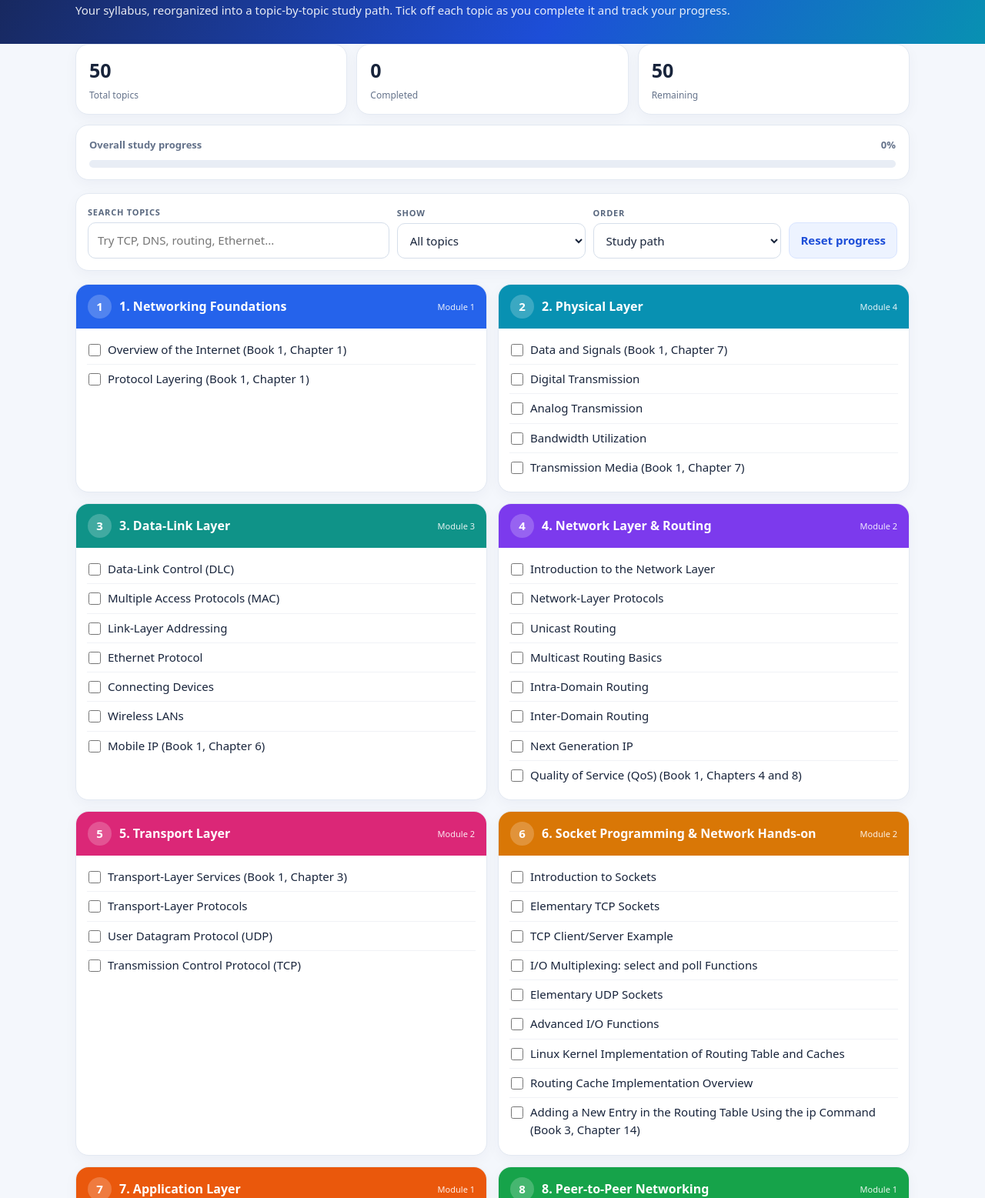
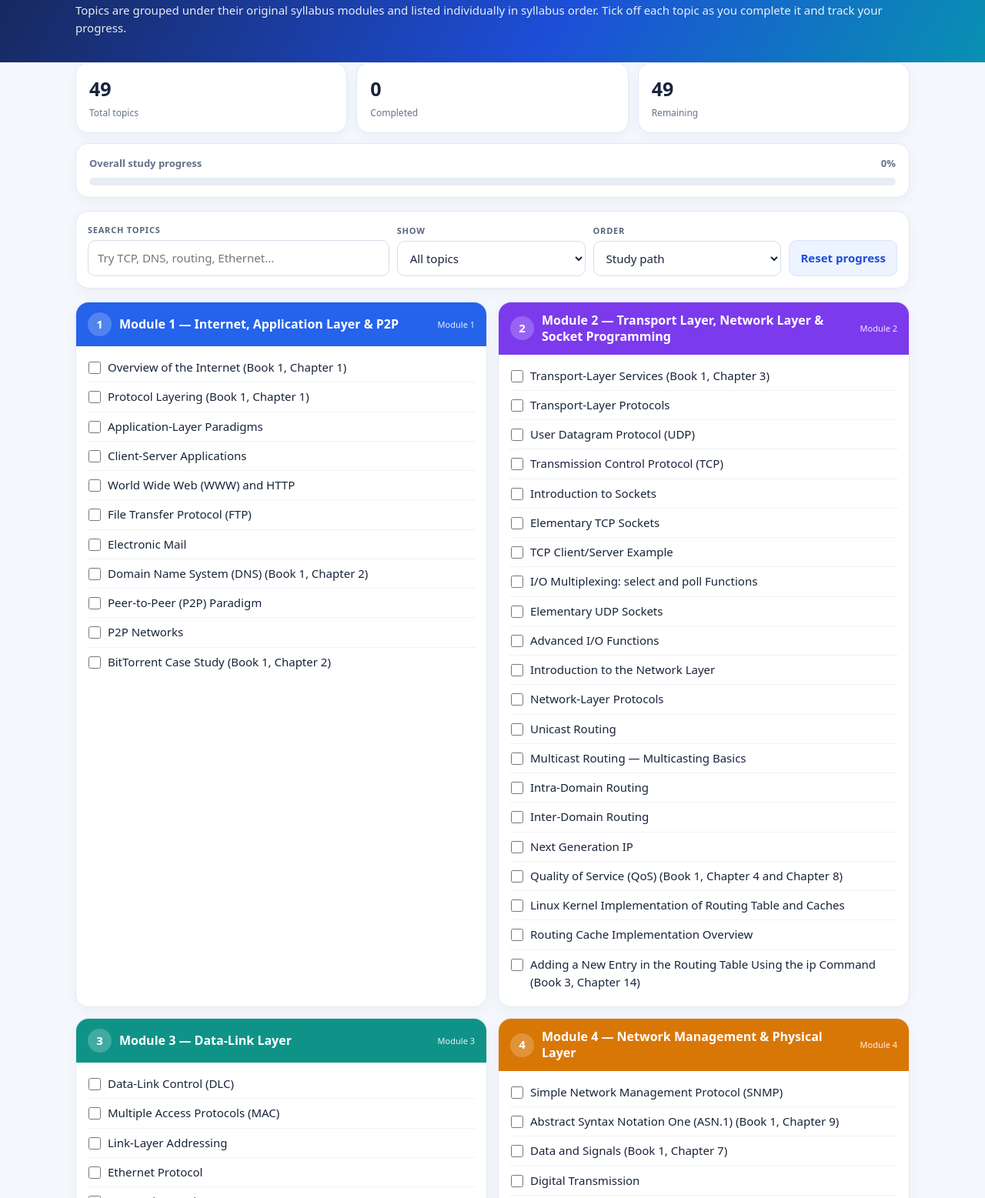
Before and after one commit to Sreelakshmi919/CN_Topics_Sorter, a plain HTML site: page index.html in a window 1280 px wide. Shown: the part 123-1680 px from the top of the page at 77% size. Drawn offline with Linux system fonts and the light colour scheme.

Commit message:
Reorganize topic sorter by original syllabus modules

```diff
--- a/index.html
+++ b/index.html
@@ -28,45 +28,40 @@ button:focus-visible,input:focus-visible,select:focus-visible{outline:3px solid
 </style>
 </head>
 <body>
-<header class="hero"><div class="wrap"><div class="eyebrow">Semester 5 · PCCST501</div><h1>Computer Networks</h1><p>Your syllabus, reorganized into a topic-by-topic study path. Tick off each topic as you complete it and track your progress.</p></div></header>
+<header class="hero"><div class="wrap"><div class="eyebrow">Semester 5 · PCCST501</div><h1>Computer Networks</h1><p>Topics are grouped under their original syllabus modules and listed individually in syllabus order. Tick off each topic as you complete it and track your progress.</p></div></header>
 <main class="wrap">
 <section class="stats" aria-label="Study statistics"><div class="stat"><b id="total">0</b><span>Total topics</span></div><div class="stat"><b id="completed">0</b><span>Completed</span></div><div class="stat"><b id="remaining">0</b><span>Remaining</span></div></section>
 <section class="panel progress-panel"><div class="progress-meta"><strong>Overall study progress</strong><strong id="percent">0%</strong></div><div class="track"><div class="fill" id="fill"></div></div></section>
 <section class="panel controls" aria-label="Topic controls">
 <div class="field search"><label for="search">SEARCH TOPICS</label><input id="search" type="search" placeholder="Try TCP, DNS, routing, Ethernet..."></div>
 <div class="field"><label for="filter">SHOW</label><select id="filter"><option value="all">All topics</option><option value="todo">Not completed</option><option value="done">Completed</option></select></div>
-<div class="field"><label for="order">ORDER</label><select id="order"><option value="path">Study path</option><option value="az">A–Z within section</option></select></div>
+<div class="field"><label for="order">ORDER</label><select id="order"><option value="path">Study path</option><option value="az">A–Z within module</option></select></div>
 <button class="secondary" id="reset" type="button">Reset progress</button>
 </section>
 <div class="grid" id="topics"></div>
-<p class="note">Study order is arranged from foundational concepts upward through the network layers, then practical programming and network management. Original module numbers and book references are shown to help you cross-check your syllabus. Hands-on items are included as listed in the syllabus.</p>
+<p class="note">Topics are arranged module-wise to match your official syllabus, with each module broken into individual study topics. Book references and hands-on items are retained where shown in the syllabus.</p>
 <footer>Computer Networks · PCCST501 · Your checked topics are saved in this browser on this device.</footer>
 </main>
 <script>
 const sections=[
-{title:"1. Networking Foundations",module:"Module 1",color:"#2563eb",topics:[
-"Overview of the Internet (Book 1, Chapter 1)","Protocol Layering (Book 1, Chapter 1)"]},
-{title:"2. Physical Layer",module:"Module 4",color:"#0891b2",topics:[
-"Data and Signals (Book 1, Chapter 7)","Digital Transmission","Analog Transmission","Bandwidth Utilization","Transmission Media (Book 1, Chapter 7)"]},
-{title:"3. Data-Link Layer",module:"Module 3",color:"#0f9388",topics:[
-"Data-Link Control (DLC)","Multiple Access Protocols (MAC)","Link-Layer Addressing","Ethernet Protocol","Connecting Devices","Wireless LANs","Mobile IP (Book 1, Chapter 6)"]},
-{title:"4. Network Layer & Routing",module:"Module 2",color:"#7c3aed",topics:[
-"Introduction to the Network Layer","Network-Layer Protocols","Unicast Routing","Multicast Routing Basics","Intra-Domain Routing","Inter-Domain Routing","Next Generation IP","Quality of Service (QoS) (Book 1, Chapters 4 and 8)"]},
-{title:"5. Transport Layer",module:"Module 2",color:"#db2777",topics:[
-"Transport-Layer Services (Book 1, Chapter 3)","Transport-Layer Protocols","User Datagram Protocol (UDP)","Transmission Control Protocol (TCP)"]},
-{title:"6. Socket Programming & Network Hands-on",module:"Module 2",color:"#d97706",topics:[
-"Introduction to Sockets","Elementary TCP Sockets","TCP Client/Server Example","I/O Multiplexing: select and poll Functions","Elementary UDP Sockets","Advanced I/O Functions","Linux Kernel Implementation of Routing Table and Caches","Routing Cache Implementation Overview","Adding a New Entry in the Routing Table Using the ip Command (Book 3, Chapter 14)"]},
-{title:"7. Application Layer",module:"Module 1",color:"#ea580c",topics:[
-"Application-Layer Paradigms","Client-Server Applications","World Wide Web (WWW)","HTTP","File Transfer Protocol (FTP)","Electronic Mail","Domain Name System (DNS) (Book 1, Chapter 2)"]},
-{title:"8. Peer-to-Peer Networking",module:"Module 1",color:"#16a34a",topics:[
+{title:"Module 1 — Internet, Application Layer & P2P",module:"Module 1",color:"#2563eb",topics:[
+"Overview of the Internet (Book 1, Chapter 1)","Protocol Layering (Book 1, Chapter 1)",
+"Application-Layer Paradigms","Client-Server Applications","World Wide Web (WWW) and HTTP","File Transfer Protocol (FTP)","Electronic Mail","Domain Name System (DNS) (Book 1, Chapter 2)",
 "Peer-to-Peer (P2P) Paradigm","P2P Networks","BitTorrent Case Study (Book 1, Chapter 2)"]},
-{title:"9. Data-Link Layer Practical Topics",module:"Module 3",color:"#4f46e5",topics:[
+{title:"Module 2 — Transport Layer, Network Layer & Socket Programming",module:"Module 2",color:"#7c3aed",topics:[
+"Transport-Layer Services (Book 1, Chapter 3)","Transport-Layer Protocols","User Datagram Protocol (UDP)","Transmission Control Protocol (TCP)",
+"Introduction to Sockets","Elementary TCP Sockets","TCP Client/Server Example","I/O Multiplexing: select and poll Functions","Elementary UDP Sockets","Advanced I/O Functions",
+"Introduction to the Network Layer","Network-Layer Protocols","Unicast Routing","Multicast Routing — Multicasting Basics","Intra-Domain Routing","Inter-Domain Routing","Next Generation IP","Quality of Service (QoS) (Book 1, Chapter 4 and Chapter 8)",
+"Linux Kernel Implementation of Routing Table and Caches","Routing Cache Implementation Overview","Adding a New Entry in the Routing Table Using the ip Command (Book 3, Chapter 14)"]},
+{title:"Module 3 — Data-Link Layer",module:"Module 3",color:"#0f9388",topics:[
+"Data-Link Control (DLC)","Multiple Access Protocols (MAC)","Link-Layer Addressing","Ethernet Protocol","Connecting Devices","Wireless LANs","Mobile IP (Book 1, Chapter 6)",
 "Datalink Provider Interface","SOCK_PACKET","PF_PACKET (Book 2, Chapter 29)"]},
-{title:"10. Network Management",module:"Module 4",color:"#be123c",topics:[
-"Simple Network Management Protocol (SNMP)","Abstract Syntax Notation One (ASN.1) (Book 1, Chapter 9)"]}
+{title:"Module 4 — Network Management & Physical Layer",module:"Module 4",color:"#d97706",topics:[
+"Simple Network Management Protocol (SNMP)","Abstract Syntax Notation One (ASN.1) (Book 1, Chapter 9)",
+"Data and Signals (Book 1, Chapter 7)","Digital Transmission","Analog Transmission","Bandwidth Utilization","Transmission Media (Book 1, Chapter 7)"]}
 ];
 const all=sections.flatMap((s,i)=>s.topics.map((name,j)=>({id:i+"-"+j,name,section:i})));
-const storageKey="pccst501-cn-topic-sorter-v1";let done=new Set();
+const storageKey="pccst501-cn-topic-sorter-v2";let done=new Set();
 try{done=new Set(JSON.parse(localStorage.getItem(storageKey)||"[]"))}catch(e){}
 const byId=id=>document.getElementById(id);
 function save(){try{localStorage.setItem(storageKey,JSON.stringify([...done]))}catch(e){}}
```
